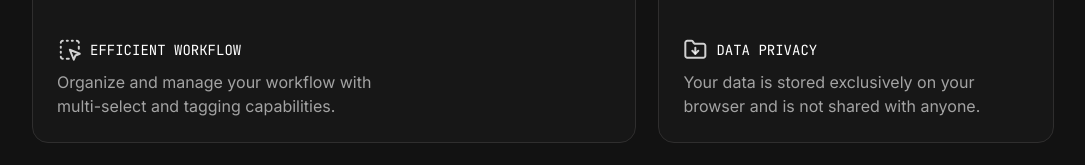
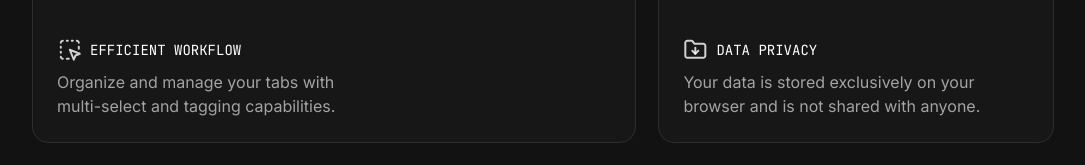
Before and after one commit to buka-studio/buka-studio.github.io, a Next.js app: page /cmdtab in a window 1280 px wide. Shown: the part 748-913 px from the top of the page, without its empty margins (97-1182 px from the left). Built offline with nearby package versions, Linux system fonts and the light colour scheme.

Commit message:
tweak copy

```diff
--- a/src/app/cmdtab/components/bento/WorkflowCard.tsx
+++ b/src/app/cmdtab/components/bento/WorkflowCard.tsx
@@ -108,7 +108,7 @@ export default function WorkflowCard({
           <SelectIcon /> Efficient Workflow
         </h3>
         <p className="text-balance text-neutral-400 text-left">
-          Organize and manage your workflow with multi-select and tagging
+          Organize and manage your tabs with multi-select and tagging
           capabilities.
         </p>
       </div>
```
